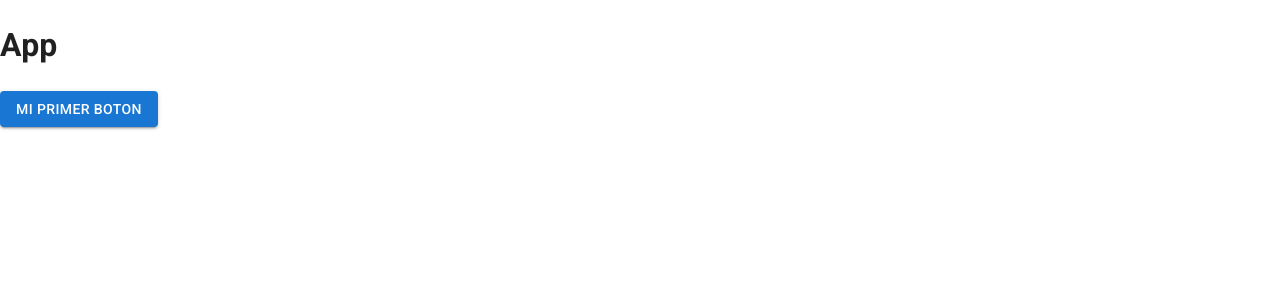
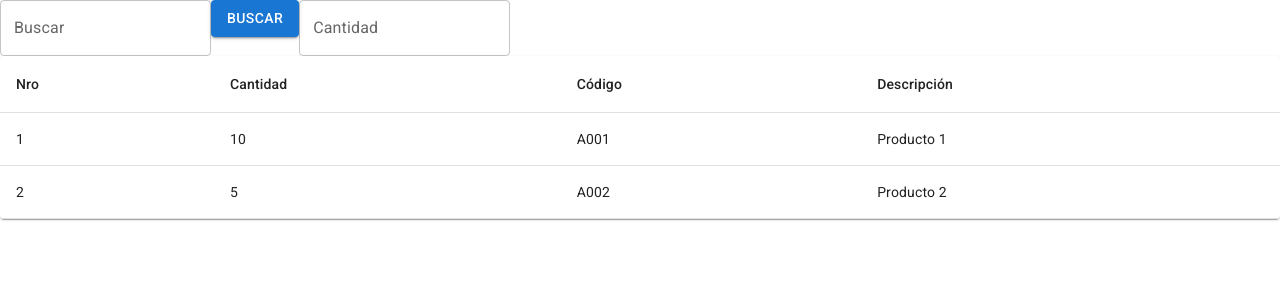
Before and after one commit to oscar-developer/ControlCalidadLab, a React (Vite) app: page / in a window 1280 px wide. Shown: the top 300 px of the page. Built offline with nearby package versions, Linux system fonts and the light colour scheme.

Commit message:
cambios1

```diff
--- a/src/App.jsx
+++ b/src/App.jsx
@@ -1,11 +1,59 @@
-//import { Button } from "@mui/material";
+import  { useState } from 'react';
+
+// import { Container } from "@mui/material";
+import { TextField, Table, TableBody, TableCell, TableContainer, TableHead, TableRow, Paper } from '@mui/material';
 import Button  from "@mui/material/Button";
 
 export default function App(){
+
+  const [searchText, setSearchText] = useState('');
+  const [quantity, setQuantity] = useState('');
+  const handleSearch = () => {
+    // Aquí puedes implementar la lógica para realizar la búsqueda
+  };
+  // Datos de ejemplo para la tabla
+  const tableData = [
+    { nro: 1, cantidad: 10, codigo: 'A001', descripcion: 'Producto 1' },
+    { nro: 2, cantidad: 5, codigo: 'A002', descripcion: 'Producto 2' },
+    // ...
+  ];
   return (
-    <>
-      <h1>App</h1>
-      <Button variant="contained">Mi primer Boton</Button>
-    </>
+    <div>
+      <div>
+        <TextField
+          label="Buscar"
+          value={searchText}
+          onChange={(e) => setSearchText(e.target.value)}
+        />
+        <Button variant="contained" onClick={handleSearch}>Buscar</Button>
+        <TextField
+          label="Cantidad"
+          value={quantity}
+          onChange={(e) => setQuantity(e.target.value)}
+        />
+      </div>
+      <TableContainer component={Paper}>
+        <Table>
+          <TableHead>
+            <TableRow>
+              <TableCell>Nro</TableCell>
+              <TableCell>Cantidad</TableCell>
+              <TableCell>Código</TableCell>
+              <TableCell>Descripción</TableCell>
+            </TableRow>
+          </TableHead>
+          <TableBody>
+            {tableData.map((row) => (
+              <TableRow key={row.nro}>
+                <TableCell>{row.nro}</TableCell>
+                <TableCell>{row.cantidad}</TableCell>
+                <TableCell>{row.codigo}</TableCell>
+                <TableCell>{row.descripcion}</TableCell>
+              </TableRow>
+            ))}
+          </TableBody>
+        </Table>
+      </TableContainer>
+    </div>
   );
 }
```
